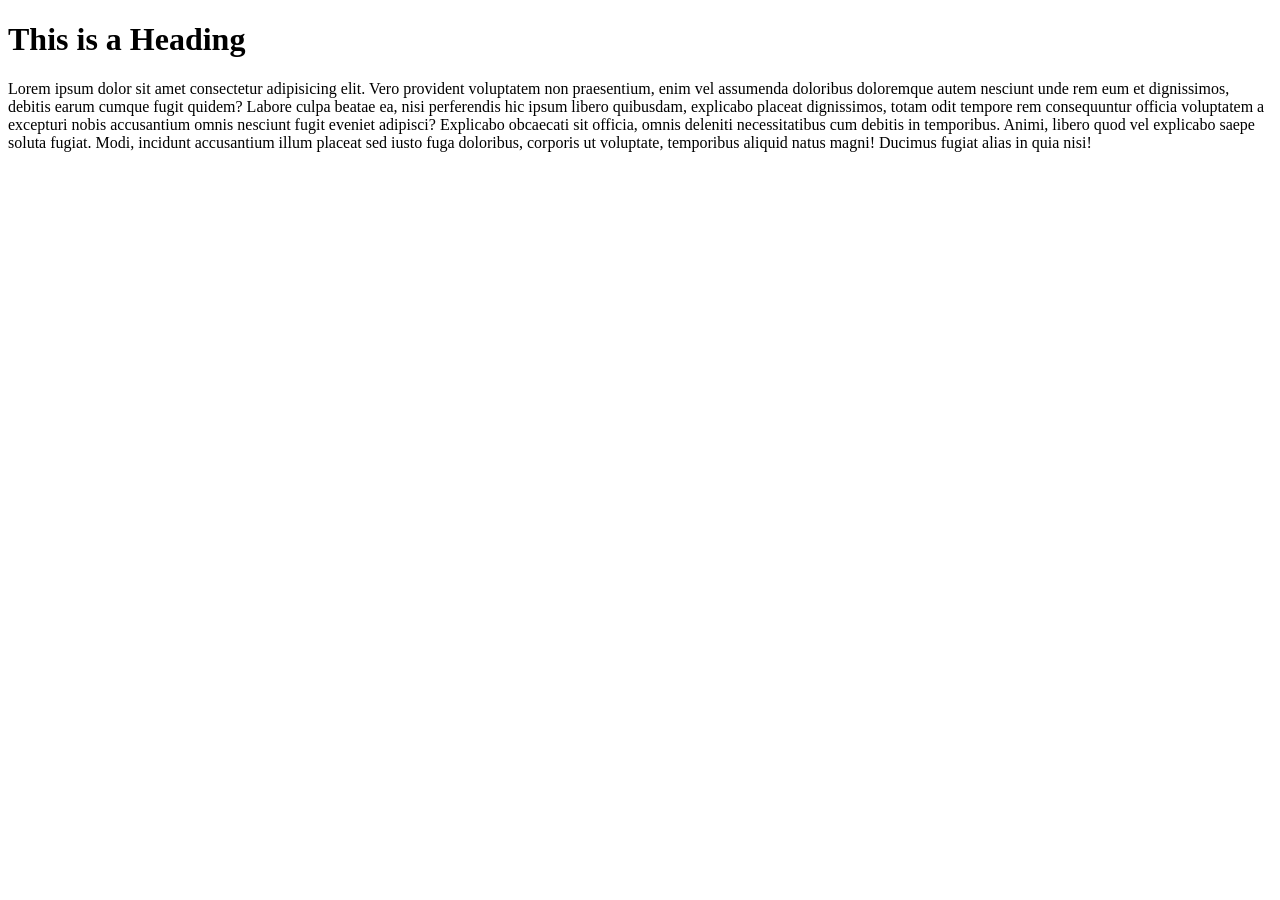
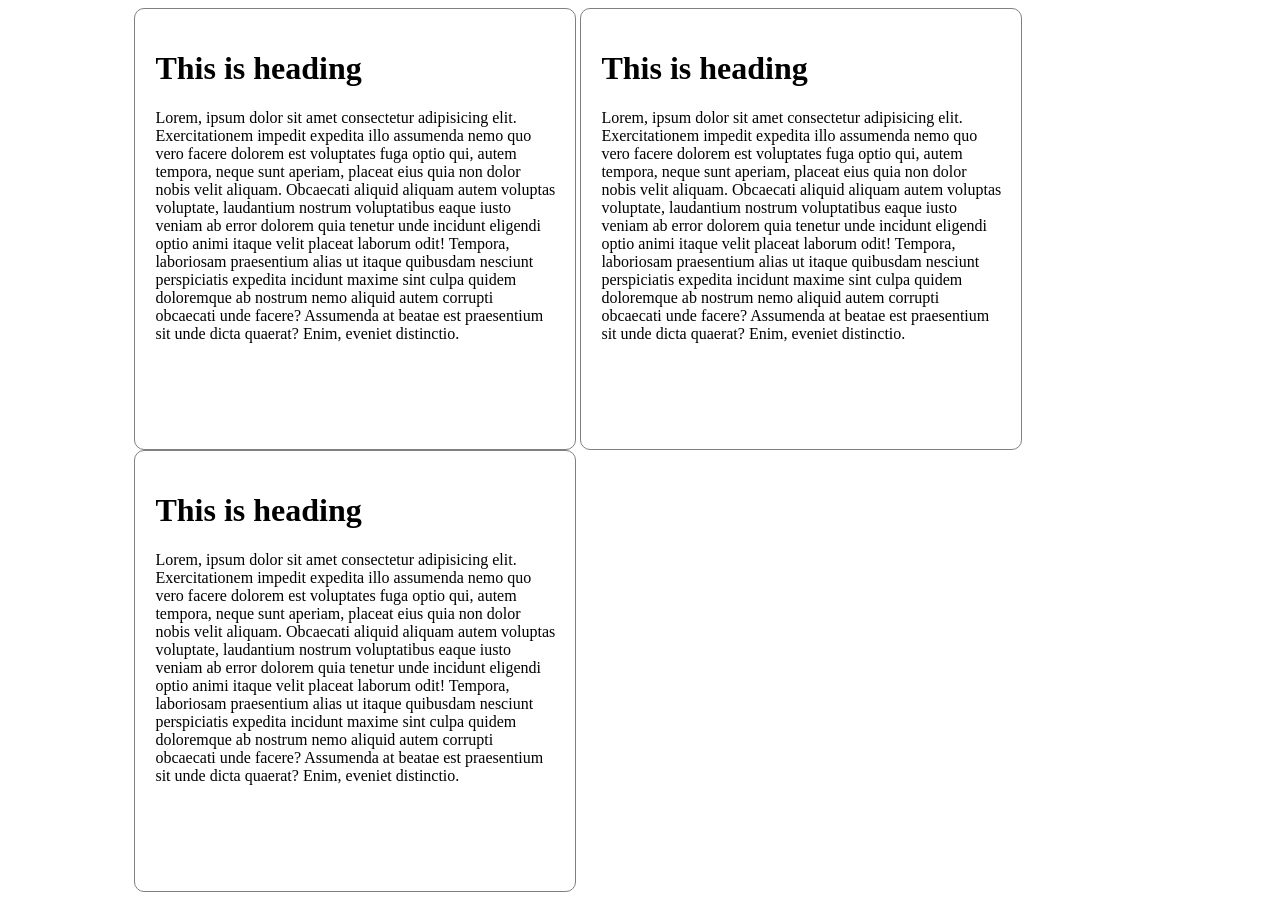
Before and after one commit to devjoykumar/GitDemo, a plain HTML site: page index.html in a window 1280 px wide. Before the commit the page ends 800 px from the top, so only its background shows below. Drawn offline with Linux system fonts and the light colour scheme.

Commit message:
3 card designed by html & css

```diff
--- a/index.html
+++ b/index.html
@@ -4,10 +4,23 @@
     <meta charset="UTF-8">
     <meta name="viewport" content="width=device-width, initial-scale=1.0">
     <title>GitHub Demo</title>
+    <link rel="stylesheet" href="style.css">
 </head>
 <body>
-    <h1>This is a Heading</h1>
-    <p>Lorem ipsum dolor sit amet consectetur adipisicing elit. Vero provident voluptatem non praesentium, enim vel assumenda doloribus doloremque autem nesciunt unde rem eum et dignissimos, debitis earum cumque fugit quidem? Labore culpa beatae ea, nisi perferendis hic ipsum libero quibusdam, explicabo placeat dignissimos, totam odit tempore rem consequuntur officia voluptatem a excepturi nobis accusantium omnis nesciunt fugit eveniet adipisci? Explicabo obcaecati sit officia, omnis deleniti necessitatibus cum debitis in temporibus. Animi, libero quod vel explicabo saepe soluta fugiat. Modi, incidunt accusantium illum placeat sed iusto fuga doloribus, corporis ut voluptate, temporibus aliquid natus magni! Ducimus fugiat alias in quia nisi!</p>
+    <div class="main">
+        <div class="box1">
+            <H1>This is heading</H1>
+            <p>Lorem, ipsum dolor sit amet consectetur adipisicing elit. Exercitationem impedit expedita illo assumenda nemo quo vero facere dolorem est voluptates fuga optio qui, autem tempora, neque sunt aperiam, placeat eius quia non dolor nobis velit aliquam. Obcaecati aliquid aliquam autem voluptas voluptate, laudantium nostrum voluptatibus eaque iusto veniam ab error dolorem quia tenetur unde incidunt eligendi optio animi itaque velit placeat laborum odit! Tempora, laboriosam praesentium alias ut itaque quibusdam nesciunt perspiciatis expedita incidunt maxime sint culpa quidem doloremque ab nostrum nemo aliquid autem corrupti obcaecati unde facere? Assumenda at beatae est praesentium sit unde dicta quaerat? Enim, eveniet distinctio.</p>
+        </div>
+        <div class="box2">
+            <H1>This is heading</H1>
+            <p>Lorem, ipsum dolor sit amet consectetur adipisicing elit. Exercitationem impedit expedita illo assumenda nemo quo vero facere dolorem est voluptates fuga optio qui, autem tempora, neque sunt aperiam, placeat eius quia non dolor nobis velit aliquam. Obcaecati aliquid aliquam autem voluptas voluptate, laudantium nostrum voluptatibus eaque iusto veniam ab error dolorem quia tenetur unde incidunt eligendi optio animi itaque velit placeat laborum odit! Tempora, laboriosam praesentium alias ut itaque quibusdam nesciunt perspiciatis expedita incidunt maxime sint culpa quidem doloremque ab nostrum nemo aliquid autem corrupti obcaecati unde facere? Assumenda at beatae est praesentium sit unde dicta quaerat? Enim, eveniet distinctio.</p>
+        </div>
+        <div class="box3">
+            <H1>This is heading</H1>
+            <p>Lorem, ipsum dolor sit amet consectetur adipisicing elit. Exercitationem impedit expedita illo assumenda nemo quo vero facere dolorem est voluptates fuga optio qui, autem tempora, neque sunt aperiam, placeat eius quia non dolor nobis velit aliquam. Obcaecati aliquid aliquam autem voluptas voluptate, laudantium nostrum voluptatibus eaque iusto veniam ab error dolorem quia tenetur unde incidunt eligendi optio animi itaque velit placeat laborum odit! Tempora, laboriosam praesentium alias ut itaque quibusdam nesciunt perspiciatis expedita incidunt maxime sint culpa quidem doloremque ab nostrum nemo aliquid autem corrupti obcaecati unde facere? Assumenda at beatae est praesentium sit unde dicta quaerat? Enim, eveniet distinctio.</p>
+        </div>
+    </div>
 
 </body>
 </html>
--- a/style.css
+++ b/style.css
@@ -0,0 +1,31 @@
+.main{
+    width: 80%;
+    margin: auto;
+}
+.main .box1{
+    padding: 20px;
+    width: 400px;
+    height: 400px;
+    border: 1px solid gray;
+    border-radius: 10px;
+    display: inline-block;
+
+}
+.main .box2{
+    padding: 20px;
+    width:  400px;
+    height: 400px;
+    border: 1px solid gray;
+    border-radius: 10px;
+    display: inline-block;
+
+}
+.main .box3{
+    padding: 20px;
+    width: 400px;
+    height: 400px;
+    border: 1px solid gray;
+    border-radius: 10px;
+    display: inline-block;
+
+}
```
